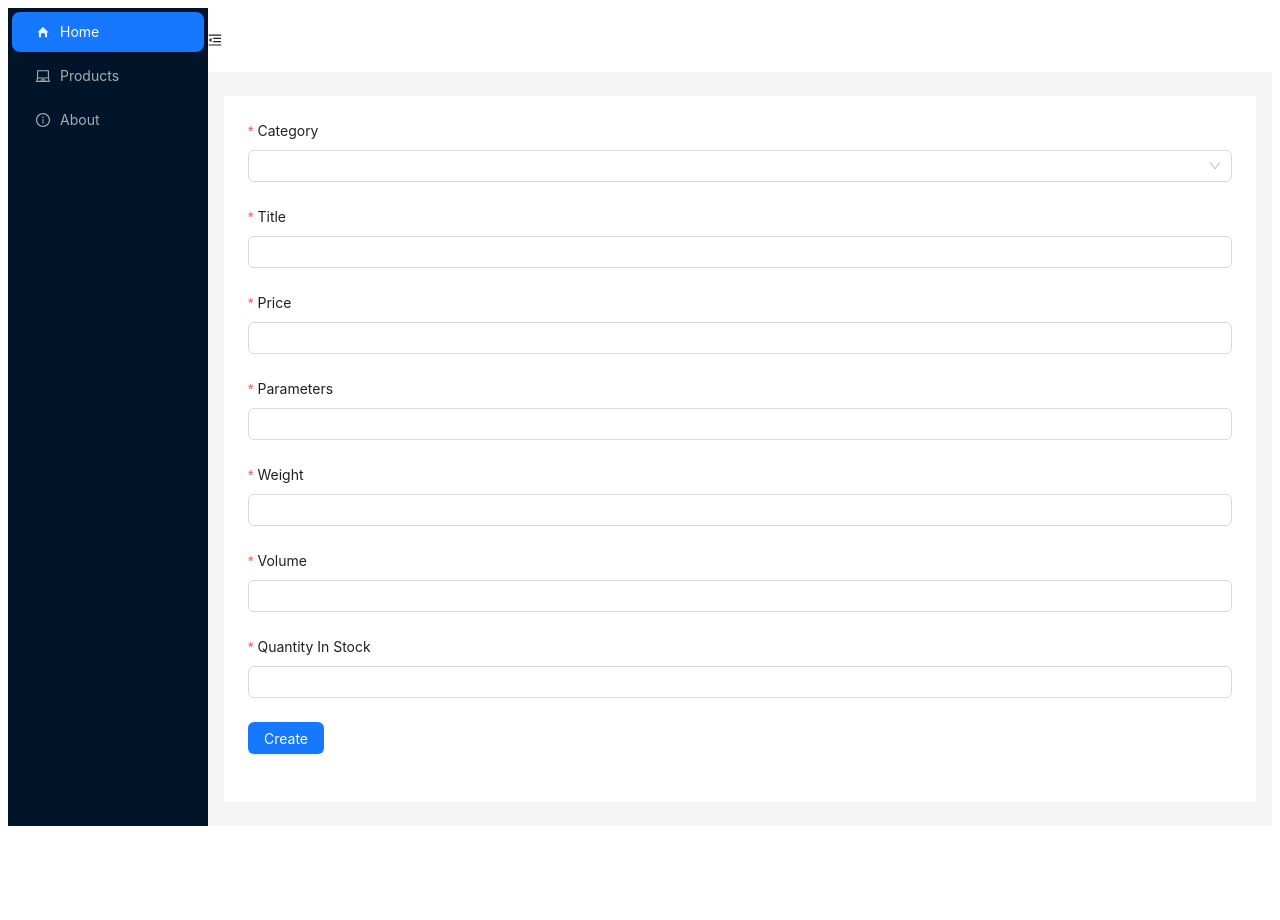
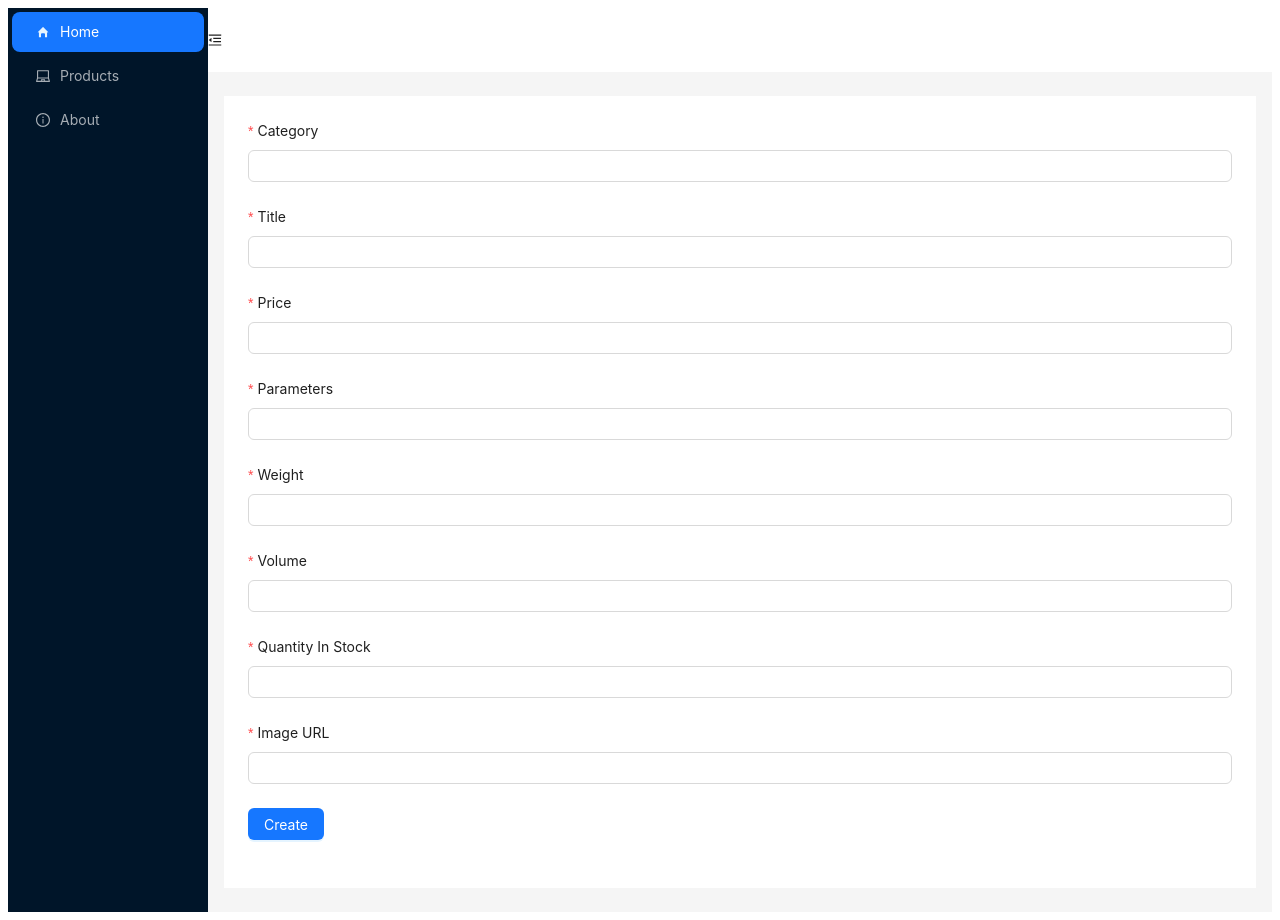
Before and after one commit to dinho-dev/java-school-project, a React (Vite) app in the folder final-project-fe/: page /product/create in a window 1280 px wide. Before the commit the page ends 834 px from the top, so only its background shows below. Built offline with nearby package versions, Linux system fonts and the light colour scheme.

Commit message:
added image url field

```diff
--- a/final-project-fe/src/pages/products/create.tsx
+++ b/final-project-fe/src/pages/products/create.tsx
@@ -10,7 +10,6 @@ const CreateProductForm = () => {
     const [loading, setLoading] = useState(false);
 
     interface MyFormValues {
-        id: string;
         categoryId: number;
         title: string;
         price: number;
@@ -46,7 +45,7 @@ const CreateProductForm = () => {
                     },
                 ]}
             >
-                <Select />
+                <Input />
             </Form.Item>
             <Form.Item
                 label="Title"
@@ -120,6 +119,18 @@ const CreateProductForm = () => {
             >
                 <Input type="number" />
             </Form.Item>
+            <Form.Item
+                label="Image URL"
+                name="imageUrl"
+                rules={[
+                    {
+                        required: true,
+                        message: "Please enter an image URL",
+                    },
+                ]}
+            >
+                <Input type="url" />
+            </Form.Item>
             <Form.Item>
                 <Button type="primary" htmlType="submit" loading={loading}>
                     Create
```
